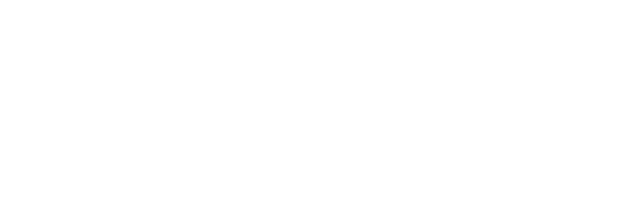
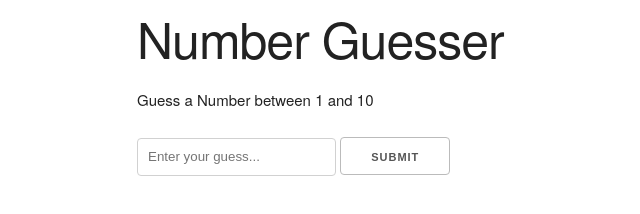
Before and after one commit to AlanMcClenaghan/number-guesser, a plain HTML site: page index.html in a window 1280 px wide. Shown: the whole page, without its empty margins (23-663 px from the left). Drawn offline with nearby package versions, Linux system fonts and the light colour scheme.

Commit message:
Built UI.

```diff
--- a/index.html
+++ b/index.html
@@ -5,11 +5,19 @@
   <meta charset="UTF-8">
   <meta name="viewport" content="width=device-width, initial-scale=1.0">
   <meta http-equiv="X-UA-Compatible" content="ie=edge">
+  <link rel="stylesheet" href="https://cdnjs.cloudflare.com/ajax/libs/skeleton/2.0.4/skeleton.css" />
   <title>Number Guesser</title>
 </head>
 
 <body>
-
+  <div class="container">
+    <h1>Number Guesser</h1>
+    <div id="game">
+      <p>Guess a Number between <span class="min-num">1</span> and <span class="max-num">10</span></p>
+      <input type="number" id="guess-input" placeholder="Enter your guess...">
+      <input type="submit" value="Submit" id="guess-value">
+    </div>
+  </div>
   <script src="app.js"></script>
 </body>
 
```
